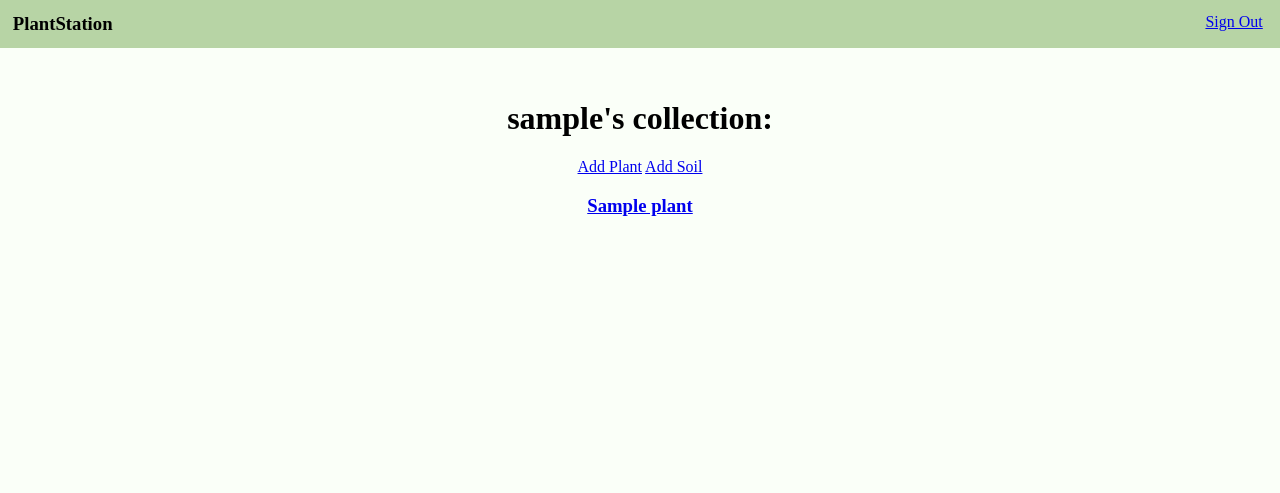
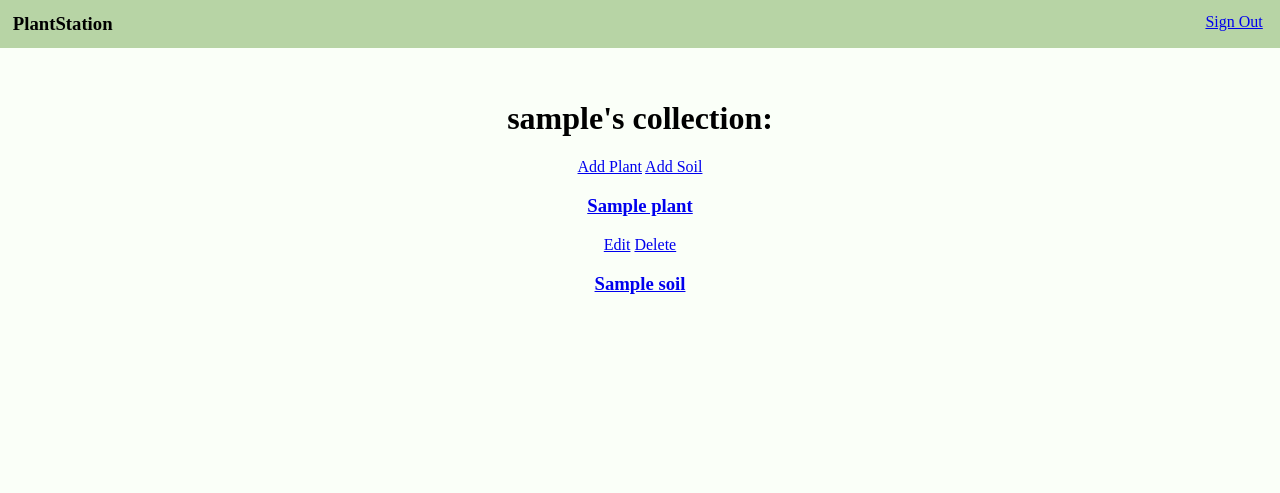
Before and after one commit to janiceh94/PlantStation, a Django app: a page that uses main_app/templates/profile.html in a window 1280 px wide. Shown: the top 493 px of the page. Run offline with Django 4.2, Linux system fonts and the light colour scheme; a user stored in the database is signed in; tables that the repository leaves empty hold one stand-in row (values such as "Sample post").

Commit message:
soils created can be found on user profile

```diff
--- a/main_app/models.py
+++ b/main_app/models.py
@@ -4,6 +4,7 @@ from django.contrib.auth.models import User
 class Soil(models.Model):
     name = models.CharField(max_length=250)
     img = models.ImageField(upload_to='images')
+    user = models.ForeignKey(User, on_delete=models.CASCADE)
 
     def __str__(self):
         return self.name
--- a/main_app/templates/plant_detail.html
+++ b/main_app/templates/plant_detail.html
@@ -20,11 +20,5 @@
         {% endfor %}
     </ul>
 </div>
-<div>
-    {% if user == user.username %}
-    <a href = "{% url 'plant_update' plant.pk %}">Update</a>
-    <a href = "{% url 'plant_delete' plant.pk %}">Delete</a>
-    {% endif %}
-</div>
 
 {% endblock %}
--- a/main_app/templates/profile.html
+++ b/main_app/templates/profile.html
@@ -10,7 +10,17 @@
 {% for plant in plants %}
 <a href = "/plants/{{plant.id}}/">
     <h3>{{plant.name}}</h3>
+    {% if username == user.username %}
+    <a href = "{% url 'plant_update' plant.pk %}">Edit</a>
+    <a href = "{% url 'plant_delete' plant.pk %}">Delete</a>
+    {% endif %}
 </a>
+{% endfor %}
+{% for soil in soils %}
+<a href = "/soil/{{soil.id}}/">
+<h3>{{soil.name}}</h3>
+</a>
+{% endfor %}
 
-{% endfor %}
+
 {% endblock %}
--- a/main_app/templates/soil_list.html
+++ b/main_app/templates/soil_list.html
@@ -17,5 +17,11 @@
    {% for soil in soils %}
         <img src={{soil.img.url}}/>
         <a class = 'detailLink' href ="{% url 'soil_detail' soil.pk %}">Name: {{ soil.name }}</a>
+        <p>Planted By:
+            <a href = '/user/{{soil.user.username}}/'>
+                {{soil.user.username }}
+            </a>
+        </p>
    {% endfor %}
+
 {% endblock %}
--- a/main_app/views.py
+++ b/main_app/views.py
@@ -62,7 +62,8 @@ class Plant_Delete(LoginRequiredMixin, DeleteView):
 def profile(request, username):
     user = User.objects.get(username=username)
     plants = Plant.objects.filter(user=user)
-    return render(request, 'profile.html', {'username':username, 'plants': plants})
+    soils = Soil.objects.filter(user=user)
+    return render(request, 'profile.html', {'username':username, 'plants': plants, 'soils': soils})
 
 # soil CRUD
 def Soil_List(request):
```
Also changed, not shown: main_app/templates/soil_detail.html (+2 -6 lines), images/72778430_3_v2_TQpTDDE.png (added), images/72778430_3_v2_yb1lATN.png (added), images/Monstera-Adansonii-Organic-Pot-Small_1000x1000_Ht0tvqs.webp (added), images/Paraiso-Plant-Studio-31.1_vM8iAo8.webp (added), main_app/migrations/0005_soil_user.py (added).
